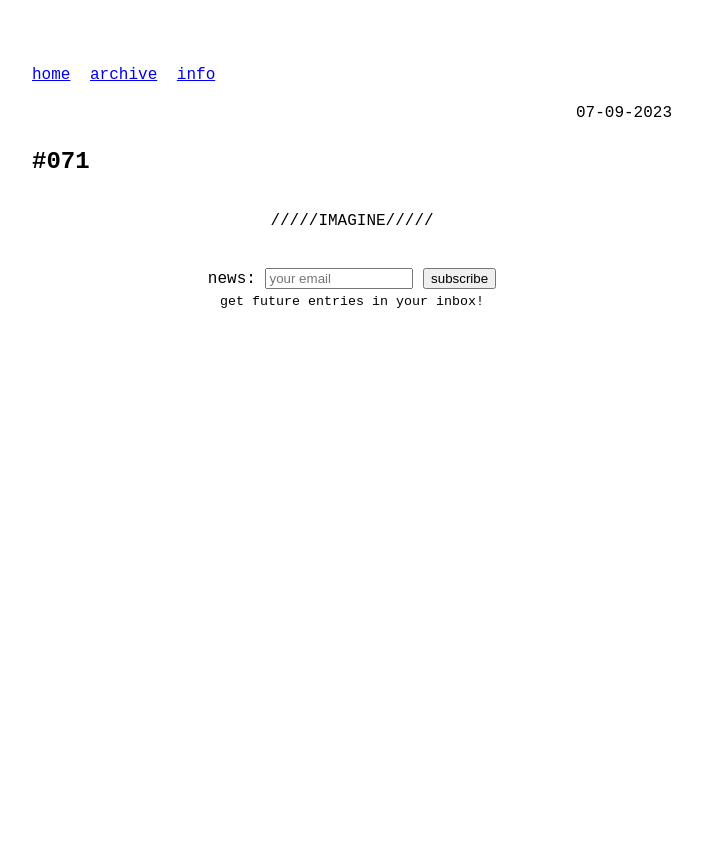
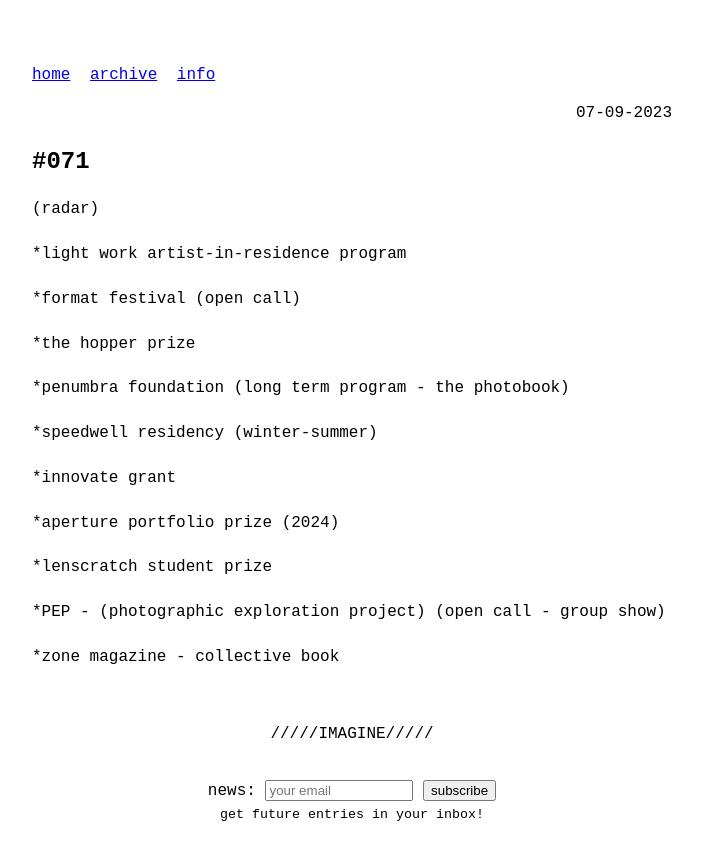
Before and after one commit to odaniloluna/odaniloluna.github.io, a Jekyll site: the page built from _posts/2023-09-07-#071.md, in a window 1280 px wide. Shown: the top 860 px of the page, without its empty margins (288-990 px from the left). Built offline with Jekyll 4.4.1, drawn with Linux system fonts in a browser that asks for light colours.

Commit message:
Update 2023-09-07-#071.md

```diff
--- a/_posts/2023-09-07-#071.md
+++ b/_posts/2023-09-07-#071.md
@@ -5,3 +5,36 @@
 ---
 
 <p class="description" style="text-align: justify;">
+(radar)
+<br>
+  <br>
+*light work artist-in-residence program
+<br>
+  <br>
+*format festival (open call)
+<br>
+  <br>
+*the hopper prize
+<br>
+  <br>
+*penumbra foundation (long term program - the photobook)
+<br>
+  <br>
+*speedwell residency (winter-summer)
+<br>
+  <br>
+*innovate grant
+<br>
+  <br>
+*aperture portfolio prize (2024)
+<br>
+  <br>
+*lenscratch student prize
+<br>
+  <br>
+*PEP - (photographic exploration project) (open call - group show)
+<br>
+  <br>
+*zone magazine - collective book
+<br>
+  <br>
```
